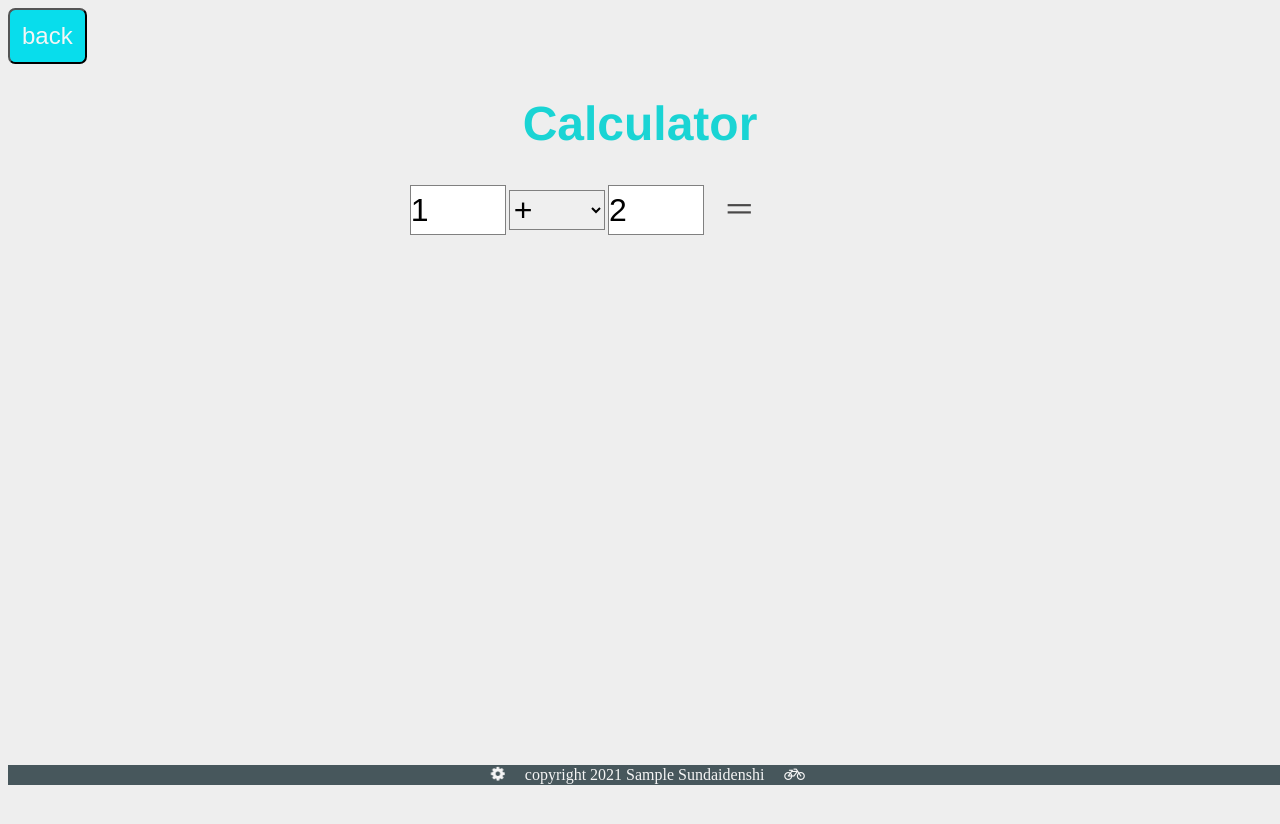
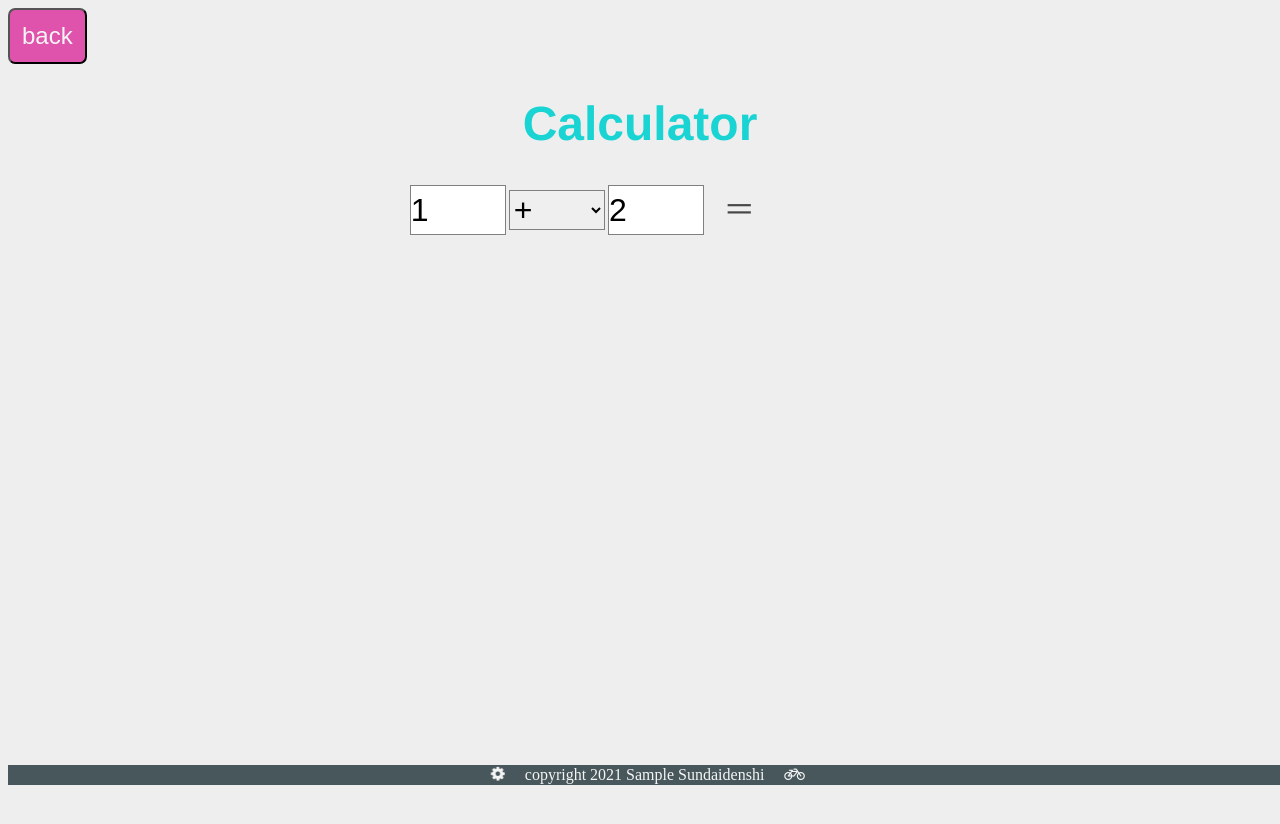
Before and after one commit to Chathu9596/Mobile-Apps, a plain HTML site: page 3_1.Calculator/calculator.html in a window 1280 px wide. Drawn offline with Linux system fonts and the light colour scheme.

Commit message:
Update calculator.css

```diff
--- a/3_1.Calculator/css/calculator.css
+++ b/3_1.Calculator/css/calculator.css
@@ -121,7 +121,7 @@ input[type=number] {
   border-radius: 0.3em;
   color: whitesmoke;
   font-size: 1.5em;
-  background:  rgb(8, 221, 236);
+  background:  rgba(220, 52, 159, 0.833);
   cursor: pointer;
   /*カーソルをポインターの形（かたち）にする*/
 }
```
